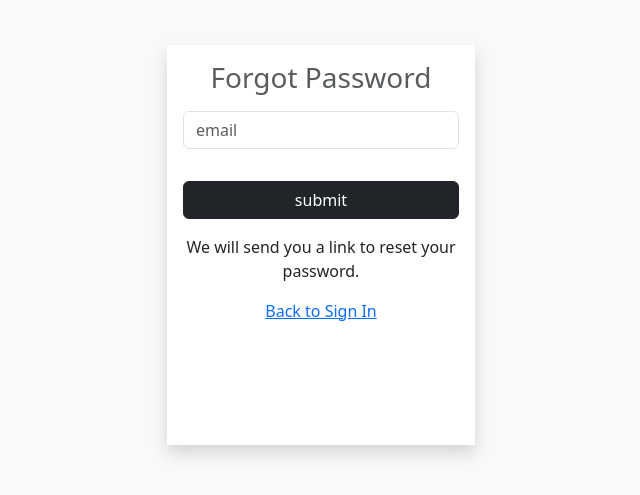
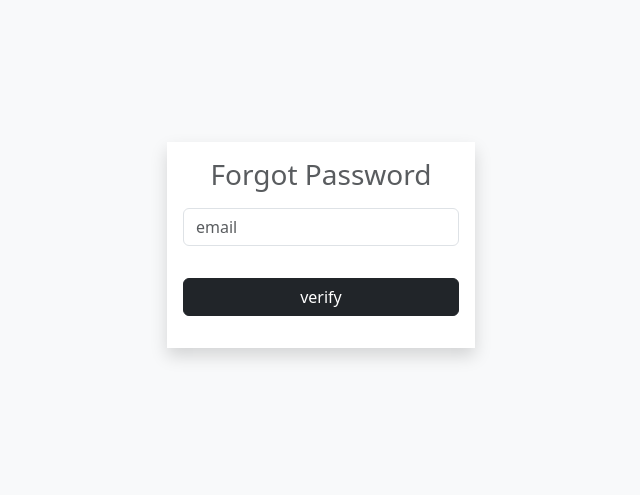
Before and after one commit to ananta-shinde/ecom-frontend, a React (Create React App) app: page /forgot-password in a window 1280 px wide. Shown: the part 155-650 px from the top of the page, without its empty margins (319-959 px from the left). Built offline with nearby package versions, Linux system fonts and the light colour scheme.

Commit message:
18/04/2026 vishal modify ForgotPassword.jsx

```diff
--- a/src/customer/ForgotPassword.jsx
+++ b/src/customer/ForgotPassword.jsx
@@ -1,16 +1,39 @@
 import { Link } from "react-router-dom";
 
 const ForgotPassword = () => {
+
+    const handleform = (e) => {
+        e.preventDefault();
+
+        var emailSection = document.getElementById("email-section");
+        var ResetSection = document.getElementById("Reset-section");
+
+        emailSection.classList.add("d-none");
+        emailSection.classList.remove("d-block");
+
+        ResetSection.classList.remove("d-none");
+        ResetSection.classList.add("d-block");
+    }
+
     return (
         <div className="container-fluid bg-light">
             <div className="row ">
-                <div className="col-6 offset-3 d-flex  vh-100" >
-                    <form className="d-block p-3 w-50 bg-white shadow mx-auto my-auto h-50" >
-                        <h3 className="text-muted text-center">Forgot Password</h3>
-                        <input className="form-control my-3" type="email" placeholder="email" name="email" />
-                        <input className="btn btn-dark w-100 my-3" type="submit" value="submit"/>
-                        <p className='text-center'>We will send you a link to reset your password.</p>
-                        <p className='text-center'><Link to="/signin">Back to Sign In</Link></p>
+                <div className="col-6 offset-3 d-flex vh-100" >
+                    <form className="d-block p-3 w-50 bg-white shadow mx-auto my-auto">
+
+                        <div className="form-group d-block" id="email-section">
+                            <h3 className="text-muted text-center">Forgot Password</h3>
+                            <input className="form-control my-3" type="email" placeholder="email" name="email" required/>
+                            <input className="btn btn-dark w-100 my-3" type="submit" onClick={handleform} value="verify"/>
+                        </div  >
+
+                        <div className="form-group d-none" id="Reset-section">
+                            <h3 className="text-muted text-center">Reset Password</h3>
+                            <input className="form-control my-3" type="password" placeholder="password" name="password" />
+                            <input className="form-control my-3" type="password" placeholder="confirm password" name="confirmPassword" />
+                            <button className="btn btn-dark w-100 my-3 " type="submit"><Link to="/signin" className="text-decoration-none text-white">Reset Password</Link></button>
+                        </div>
+
                     </form>
                 </div>
             </div>
```
